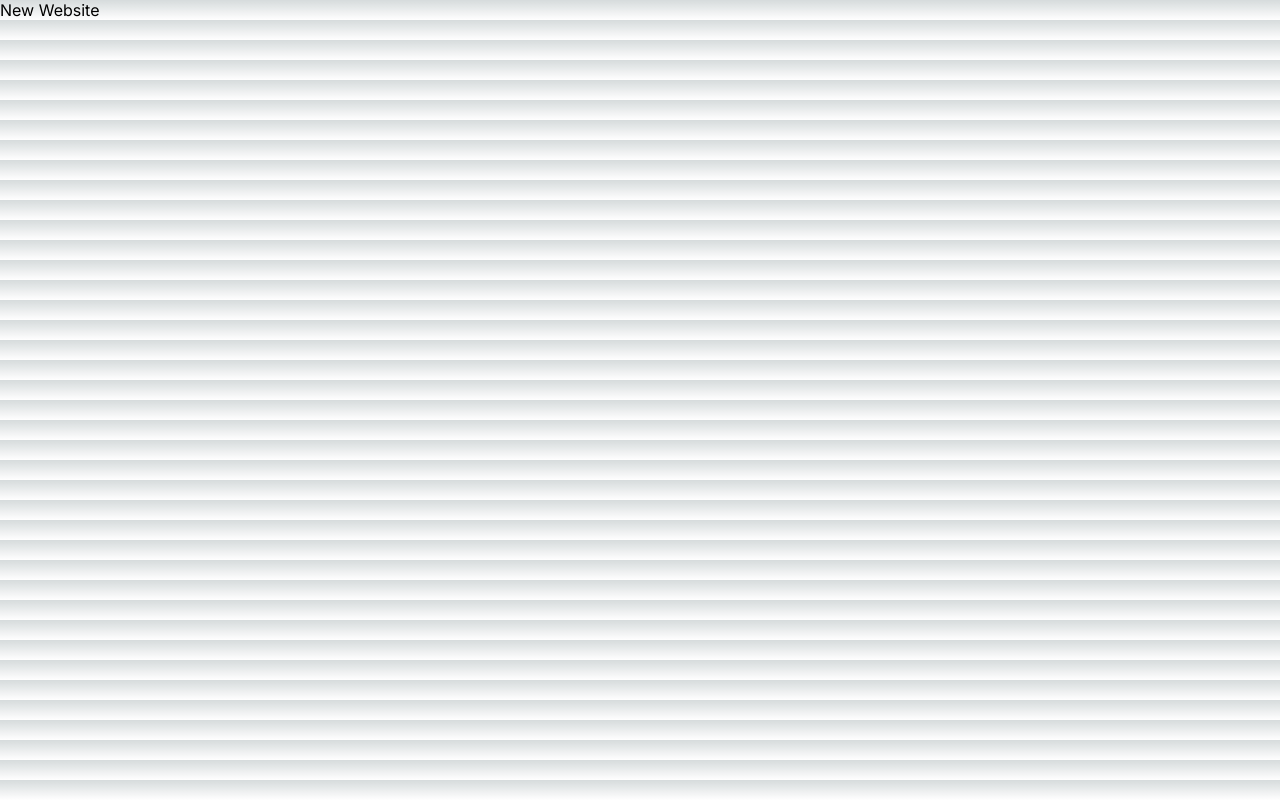
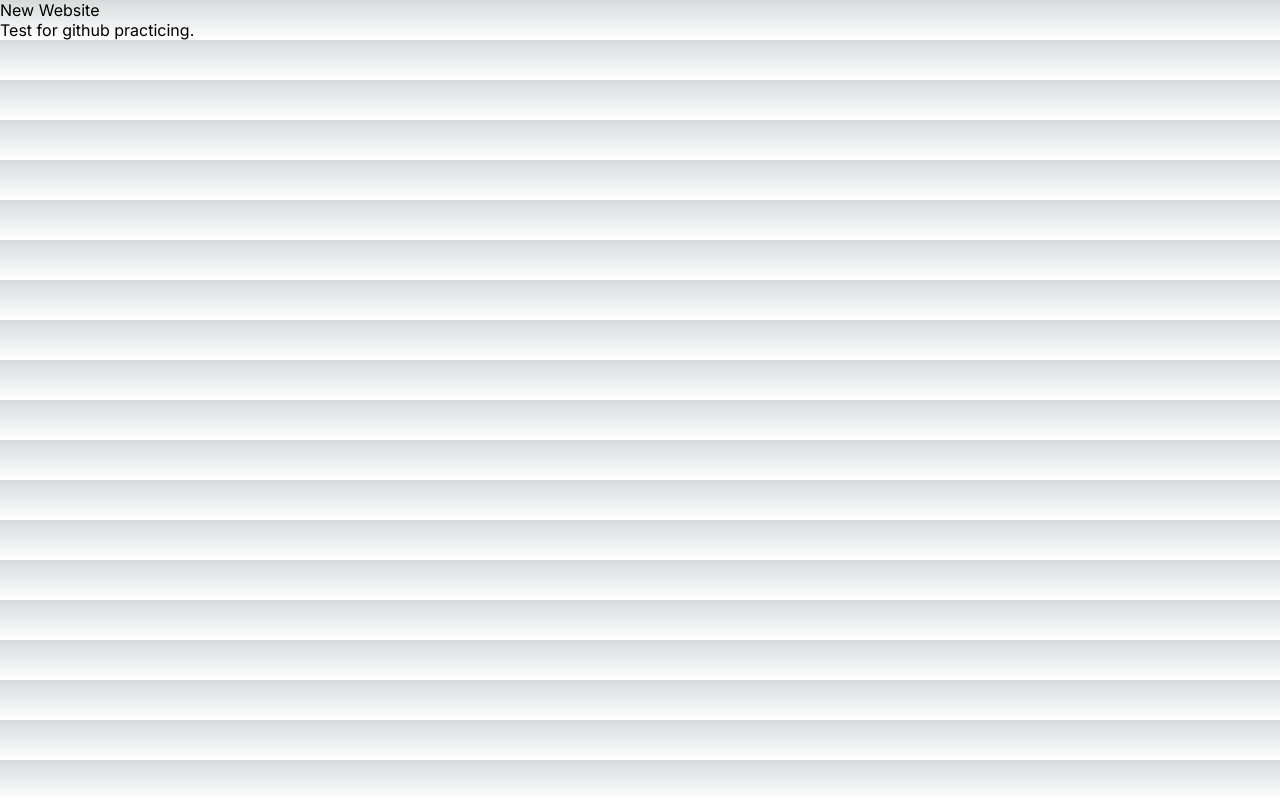
Before and after one commit to redjackfred/Home-Haven, a Next.js app: page / in a window 1280 px wide. Built offline with nearby package versions, Linux system fonts and the light colour scheme.

Commit message:
Practice

```diff
--- a/src/app/page.js
+++ b/src/app/page.js
@@ -3,6 +3,9 @@ import styles from "./page.module.css";
 
 export default function Home() {
   return (
-    <> <p>New Website</p></>
+    <>
+      <p>New Website</p>
+      <p>Test for github practicing.</p>
+    </>
   );
 }
```
